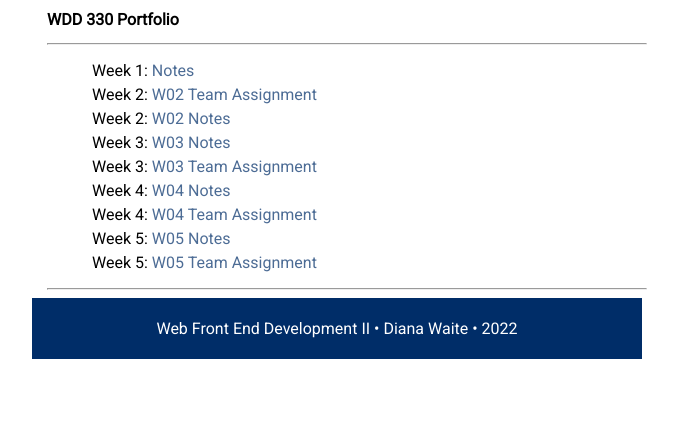
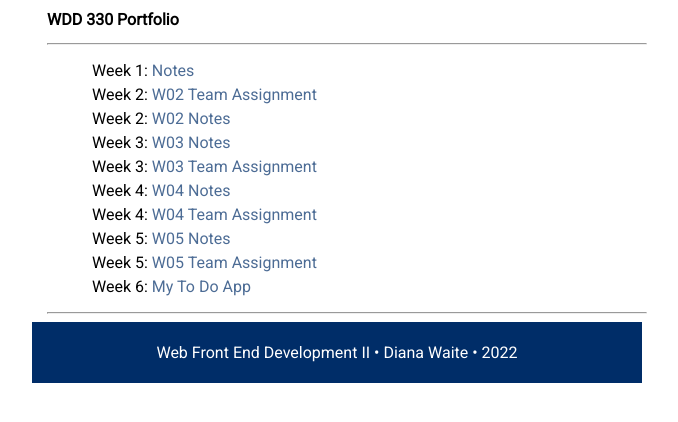
Before and after one commit to dianawaite/WDD330, a plain HTML site: page index.html in a window 1280 px wide. Shown: the part 80-502 px from the top of the page, without its empty margins (303-981 px from the left). Drawn offline with Linux system fonts and the light colour scheme.

Commit message:
W06 add to list

```diff
--- a/index.html
+++ b/index.html
@@ -25,6 +25,8 @@
       <li>Week 4: <a href="/WDD330/week04/teamactivity.html">W04 Team Assignment</a></li>
       <li>Week 5: <a href="/WDD330/week05/notes5.txt">W05 Notes</a></li>
       <li>Week 5: <a href="/WDD330/week05/week05-team-code/index.html">W05 Team Assignment</a></li>
+      <li>Week 6: <a href="/WDD330/todoapp/index.html">My To Do App</a></li>
+
     </ol>
     <hr>
   </main>
```
